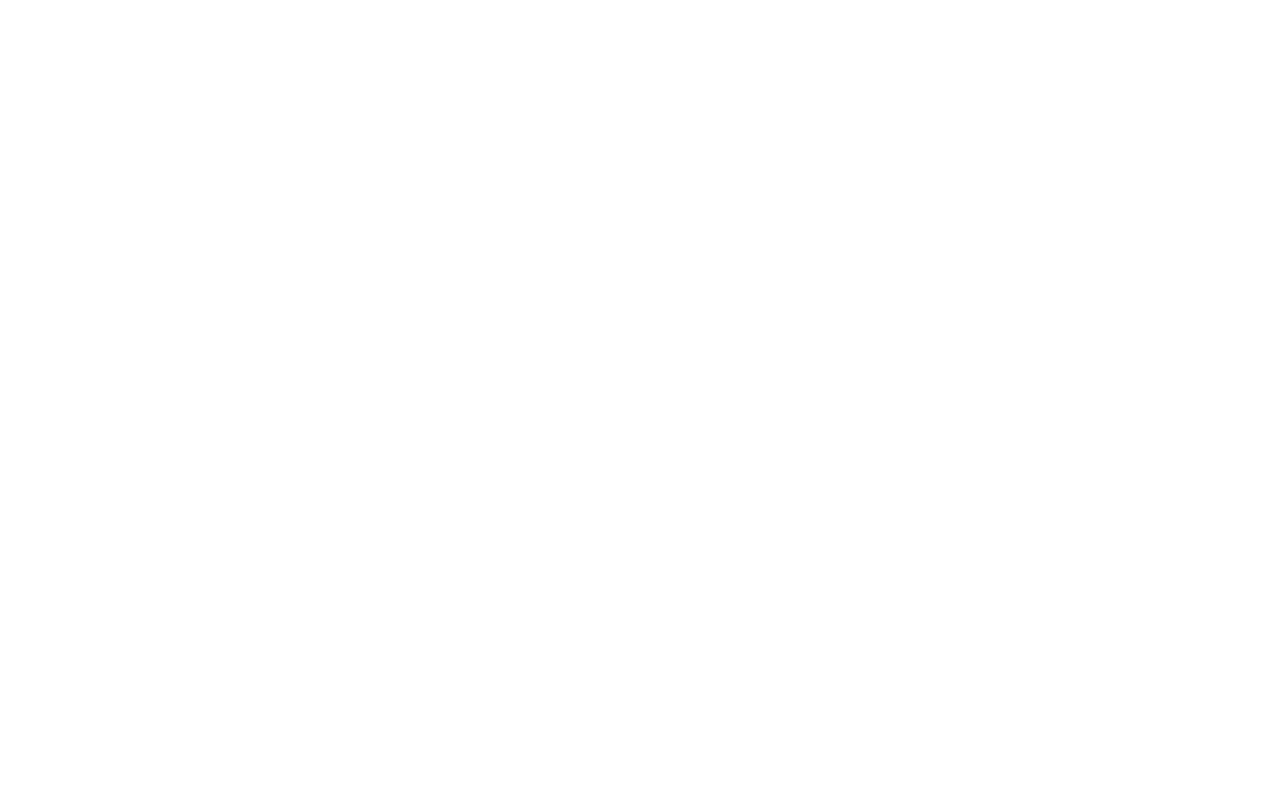
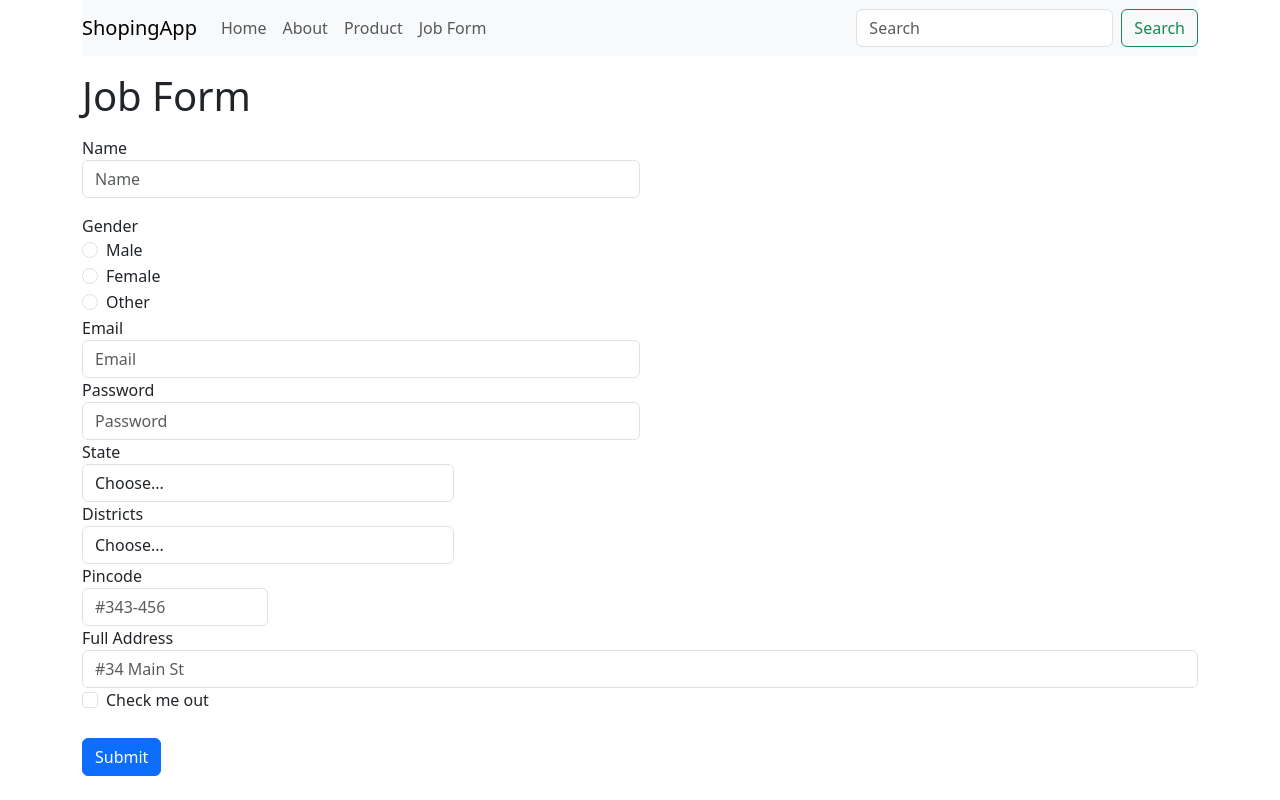
Before and after one commit to Nikhilsaini823/ShoppingApp_using_FatchAPI, a React (Create React App) app: page /jobform in a window 1280 px wide. Before the commit this address had no page. Shown: the top 800 px of the page. Built offline with nearby package versions, Linux system fonts and the light colour scheme.

Commit message:
second Commit

```diff
--- a/package.json
+++ b/package.json
@@ -6,6 +6,7 @@
     "@testing-library/jest-dom": "^5.16.5",
     "@testing-library/react": "^13.4.0",
     "@testing-library/user-event": "^13.5.0",
+    "formik": "^2.2.9",
     "mdb-react-ui-kit": "^5.1.0",
     "react": "^18.2.0",
     "react-dom": "^18.2.0",
--- a/src/App.js
+++ b/src/App.js
@@ -8,6 +8,7 @@
 import Sliders from "./component/Home/Slider/Sliders";
 import Products from "./component/Product/Products";
 import ProductDetail from "./component/Product/ProductDetail";
+import Jobform from "./component/JobProfile/Jobform";
 
 function App() {
   return (
@@ -21,6 +22,7 @@
       <Route path="/sliders" element={<PublicRoute component={Sliders} />} />
       <Route path="/product" element={<PublicRoute component={Products}/>}/>
       <Route path="/productdetails/:id" element={<PublicRoute component={ProductDetail}/>}/>
+      <Route path="/jobform" element={<PublicRoute component={Jobform}/>}/>
     </Routes>
   </BrowserRouter>
   );
--- /dev/null
+++ b/src/component/JobProfile/Jobform.css
@@ -0,0 +1,3 @@
+.msgcolor{
+    color: red;
+}
--- /dev/null
+++ b/src/component/JobProfile/Jobform.js
@@ -0,0 +1,116 @@
+import React from 'react'
+import  { useState } from "react";
+import { Link } from 'react-router-dom'
+import "./Jobform.css"
+
+export const Jobform = () => {
+    const [name, setName] = useState("")
+    const [nameErr,setNameErr] = useState('')
+
+    const handleNameChange = (event) =>{
+        // console.log(event.target.value)
+        setName(event.target.value)
+    }
+    let status = true
+    const validate = (e) => {
+        e.preventDefault();
+        if (name.length === 0 ){
+            setNameErr('This field is required')
+            status = false
+        }
+        return status
+    }
+
+  return (
+        <form onSubmit={validate} className='container'>
+            <h1 className="mt-3">Job Form</h1>
+            <div className="form-row mt-3">
+                <div className="form-group col-md-6">
+                    <label htmlFor="text">Name</label>
+                    <input type="text" className="form-control"  placeholder="Name" onChange={handleNameChange}/>
+                    <p className='msgcolor'>{nameErr}</p>
+                </div>
+                    <div className="form-group col-md-6">
+                        <label htmlFor="text">Gender</label>
+                    <div className="form-check">
+                        <input className="form-check-input" type="radio" name="flexRadioDefault" />
+                        <label className="form-check-label" htmlFor="flexRadioDefault1">Male</label>
+                    </div>
+                    <div className="form-check">
+                        <input className="form-check-input" type="radio" name="flexRadioDefault"  />
+                        <label className="form-check-label" htmlFor="flexRadioDefault2">Female</label>
+                    </div>
+                    <div className="form-check">
+                        <input className="form-check-input" type="radio" name="flexRadioDefault" />
+                        <label className="form-check-label" htmlFor="flexRadioDefault3">Other</label>
+                    </div>
+                </div>
+                <div className="form-group col-md-6">
+                    <label htmlFor="inputEmail4">Email</label>
+                    <input type="email" className="form-control"  placeholder="Email"/>
+                </div>
+                <div className="form-group col-md-6">
+                    <label htmlFor="inputPassword4">Password</label>
+                    <input type="password" className="form-control"  placeholder="Password"/>
+                </div>
+            </div>
+            <div className="form-row">
+                <div className="form-group col-md-4">
+                    <label htmlFor="inputState">State</label>
+                    <select className="form-control">
+                        <option value={""}>Choose...</option>
+                        <option value={"AP"}>Andhra Pradesh </option>
+                        <option value={"BH"}>Bihar</option>
+                        <option value={"Chhattisgarh"}>Chhattisgarh</option>
+                        <option value={"Goa"}>Goa</option>
+                        <option value={"Gujarat"}>Gujarat</option>
+                        <option value={"HR"}>Haryana</option>
+                        <option value={"HP"}>Himachal Pradesh</option>
+                        <option value={"PB"}>Punjab</option>
+                        <option value={"RJ"}>Rajasthan</option>
+                        <option value={"UP"}>Uttar Pradesh</option>
+                        <option value={"UK"}>Uttarakhand</option>
+                        <option value={"Other"}>Other..</option>
+                    </select>
+                </div>
+                <div className="form-group col-md-4">
+                    <label htmlFor="inputState">Districts</label>
+                    <select  className="form-control">
+                        <option value={""}>Choose...</option>
+                        <option value={"Ambala"}>Ambala </option>
+                        <option value={"Bhiwani"}>Bhiwani</option>
+                        <option value={"Faridabad"}>Faridabad</option>
+                        <option value={"Gurugram"}>Gurugram</option>
+                        <option value={"Hisar"}>Hisar</option>
+                        <option value={"Karnal"}>Karnal</option>
+                        <option value={"Panchkula"}>Panchkula</option>
+                        <option value={"Punjab"}>Punjab</option>
+                        <option value={"Panipat"}>Panipat</option>
+                        <option value={"Sonipat"}>Sonipat</option>
+                        <option value={"Yamunanagar"}>Yamunanagar</option>
+                        <option value={"Other"}>Other..</option>
+                    </select>
+                </div>
+                    <div className="form-group col-md-2">
+                    <label htmlFor="inputZip">Pincode</label>
+                <input type="text" className="form-control"  placeholder="#343-456"/>
+                </div>
+                <div className="form-group">
+                    <label htmlFor="inputAddress">Full Address</label>
+                <input type="text" className="form-control"  placeholder="#34 Main St"/>
+            </div>
+            </div>
+            <div className="form-group">
+                <div className="form-check">
+                    <input className="form-check-input" type="checkbox" />
+                    <label className="form-check-label" htmlFor="gridCheck">
+                        Check me out
+                    </label>
+                </div>
+            </div>
+            <button  type="submit"  className="btn btn-primary mt-4">Submit</button>
+        </form>
+  )
+}
+
+export default Jobform;
--- a/src/component/Navbar.js
+++ b/src/component/Navbar.js
@@ -20,6 +20,9 @@
                   <li className="nav-item">
                     <Link className="nav-link" to="/product">Product</Link>
                   </li>
+                  <li className="nav-item">
+                    <Link className="nav-link" to="/jobform">Job Form</Link>
+                  </li>
               </ul>
               <div style={{marginLeft: "auto"}}>
                 <form className="d-flex" role="search">
```
Also changed, not shown: 1 other file (tests, documents, lock files or other folders).
